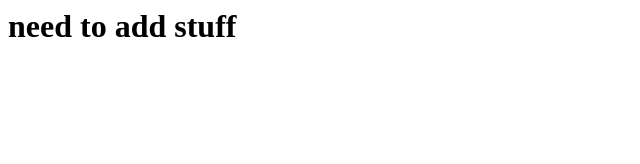
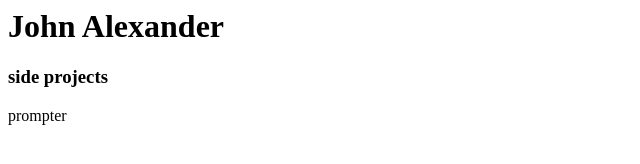
Before and after one commit to johnalxndr/johnalxndr.github.io, a plain HTML site: page index.html in a window 1280 px wide. Shown: the whole page, without its empty margins (0-640 px from the left). Drawn offline with Linux system fonts and the light colour scheme.

Commit message:
Update index.html

```diff
--- a/index.html
+++ b/index.html
@@ -1 +1,3 @@
-<h1>need to add stuff</h1>
+<h1>John Alexander</h1>
+<h3>side projects</h3>
+<span link="johnalxndr.github.io/prompter">prompter</span>
```
